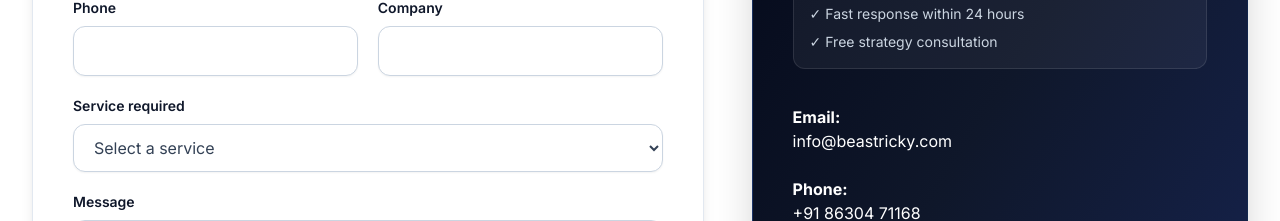
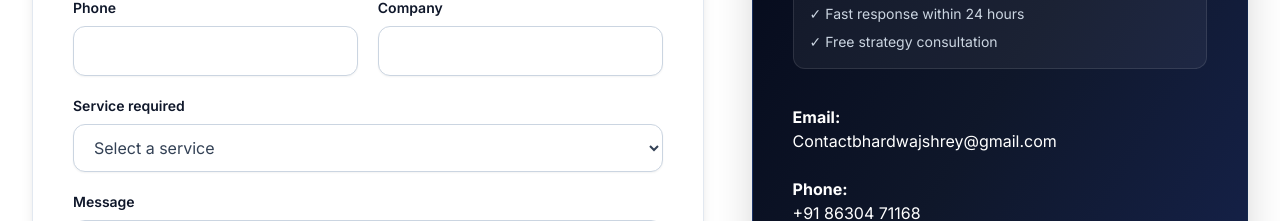
Before and after one commit to Kunal61-afk/vyana-website, a Next.js app: page /contact in a window 1280 px wide. Shown: the part 1000-1221 px from the top of the page. Built offline with nearby package versions, Linux system fonts and the light colour scheme.

Commit message:
Update contact email

```diff
--- a/app/contact/page.tsx
+++ b/app/contact/page.tsx
@@ -40,10 +40,10 @@ export default function Contact() { return <> <div className="pb-8"> <PageHero l
   <li>
     <strong>Email:</strong><br />
   <a
-    href="mailto:info@beastricky.com"
+    href="mailto:Contactbhardwajshrey@gmail.com"
     className="text-white hover:text-blue-300 transition"
   >
-    info@beastricky.com
+    Contactbhardwajshrey@gmail.com
   </a>
 </li>
 
```
Also changed, not shown: components/footer.tsx (+1 -1 lines).
